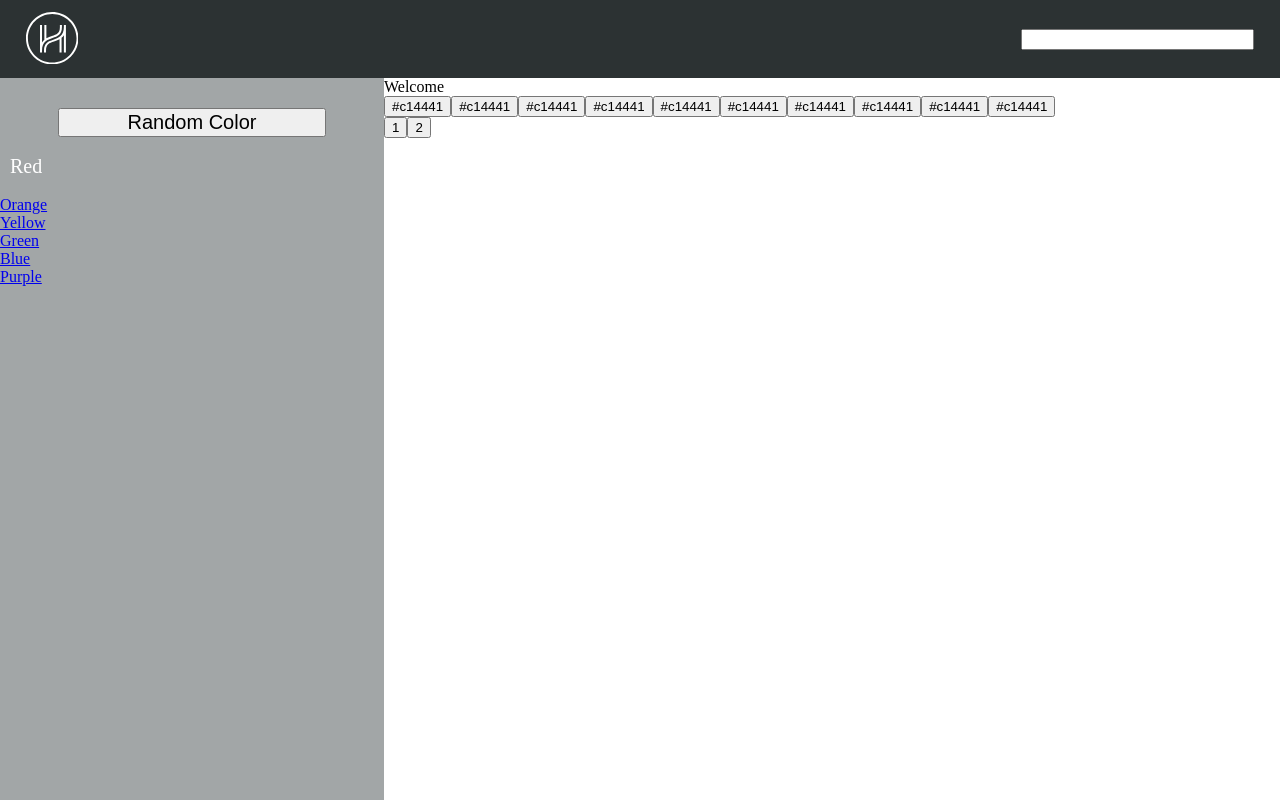
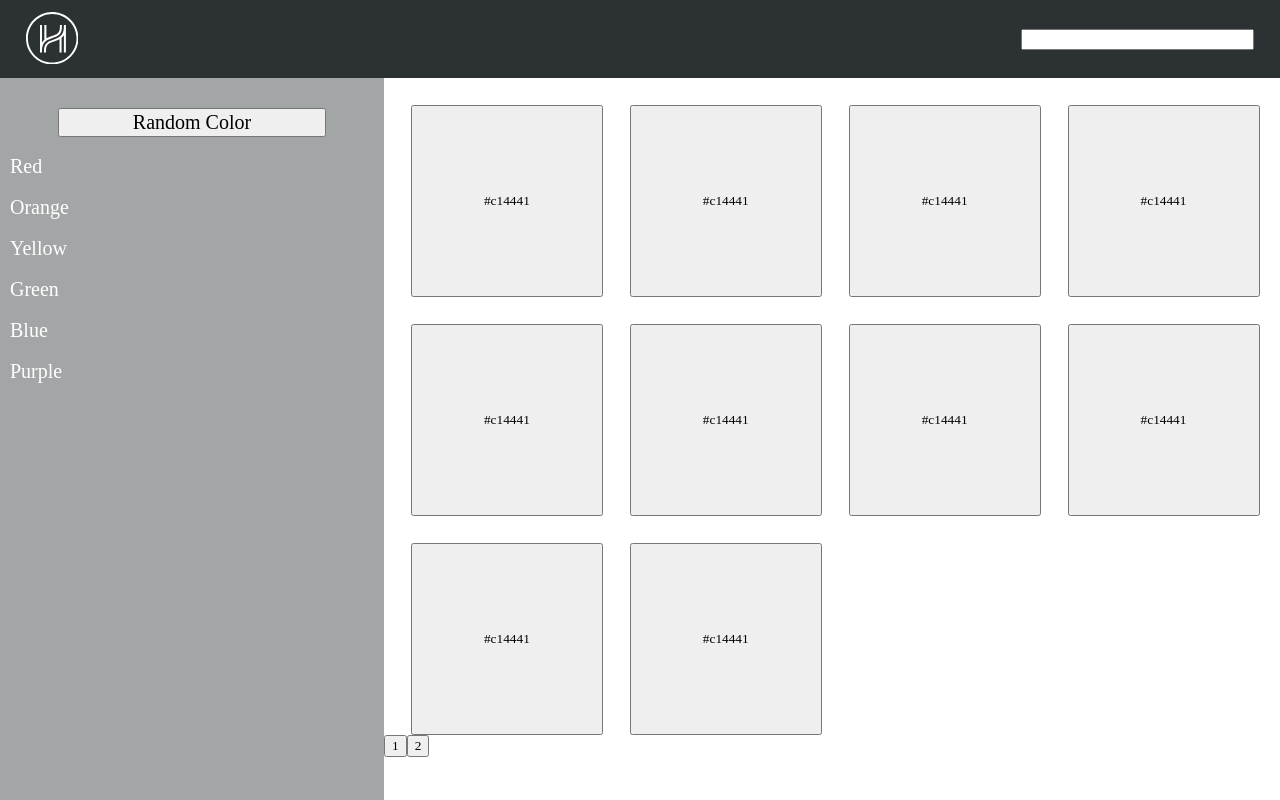
Before and after one commit to adithya-somasundaram/helpful-human, a React (Create React App) app: page / in a window 1280 px wide. Built offline with nearby package versions, Linux system fonts and the light colour scheme.

Commit message:
button styling

```diff
--- a/src/App.css
+++ b/src/App.css
@@ -1,4 +1,4 @@
-html,body{
+html,body,button{
   font-family: 'Source Serif Pro';
 }
 
--- a/src/App.js
+++ b/src/App.js
@@ -8,6 +8,7 @@ import './App.css';
 import Header from './components/Header'
 import Sidebar from './components/Sidebar'
 import ListView from './components/ListView'
+import DetailView from './components/DetailView'
 
 function App() {
   return (
@@ -16,6 +17,7 @@ function App() {
         <Header/>
         <Sidebar/>
         <Route exact path="/" component={ListView}/>
+        <Route exact path="/detail-view" component={DetailView}/>
       </Router>
     </div>
   );
--- /dev/null
+++ b/src/components/DetailView.js
@@ -0,0 +1,14 @@
+import React from 'react'
+
+function DetailView(props) {
+    const test = {
+        marginLeft : "35%"
+    }
+    return(
+        <div style={test}>
+            <h1>{props.location.state.color}</h1>
+        </div>
+    )
+}
+
+export default DetailView;
--- a/src/components/ListView.js
+++ b/src/components/ListView.js
@@ -1,51 +1,53 @@
-import React, {Component} from 'react';
+import React, { Component } from 'react';
+import { Link } from "react-router-dom";
 import * as colors from '../db.json'
 
 import '../style/ListView.css'
 
-class ListView extends Component{
-    constructor(props){
+import DetailView from './DetailView'
+
+class ListView extends Component {
+    constructor(props) {
         super(props)
 
         this.state = {
-            total : 0,
-            current : 0,
-            pages : [],
+            total: 0,
+            current: 0,
+            pages: [],
             color_objs: [[]],
         }
     }
 
-    componentDidMount(){
+    componentDidMount() {
         var temp = []
         var temp2 = []
         colors.data.map((block) => {
-            temp.push(<button onClick={() =>{
+            temp.push(<button onClick={() => {
                 this.setState({
-                    current : block.id-1
+                    current: block.id - 1
                 })
             }
             }>{block.id}</button>)
             var temp3 = []
             block.colors.map((current) => {
-            temp3.push(<button>{current}</button>)
+                temp3.push(<Link to={{ pathname: "/detail-view", state:{color:current} }}>
+                    <button className="color-button">{current}</button>
+                </Link>)
             })
             temp2.push(temp3)
         })
         this.setState({
             pages: temp,
-            color_objs : temp2
+            color_objs: temp2
         })
     }
 
 
-    render(){
-        return(
+    render() {
+        return (
             <div className="page">
-                <div>
-                    Welcome
-                </div>
                 {this.state.color_objs[this.state.current]}
-                <br/>
+                <br />
                 {this.state.pages}
             </div>
         )
--- a/src/components/Sidebar.js
+++ b/src/components/Sidebar.js
@@ -9,27 +9,27 @@ function Sidebar() {
             <button className="rand-button">Random Color</button>
             <br/>
             <br/>
-            <Link className="color-link" to='/detailed-view'>
+            <Link className="color-link" to='/detail-view'>
                 Red
             </Link>
             <br/>
-            <Link to='/detailed-view'>
+            <Link className="color-link" to='/detail-view'>
                 Orange
             </Link>
             <br/>
-            <Link to='/detailed-view'>
+            <Link className="color-link" to='/detail-view'>
                 Yellow
             </Link>
             <br/>
-            <Link to='/detailed-view'>
+            <Link className="color-link" to='/detail-view'>
                 Green
             </Link>
             <br/>
-            <Link to='/detailed-view'>
+            <Link className="color-link" to='/detail-view'>
                 Blue
             </Link>
             <br/>
-            <Link to='/detailed-view'>
+            <Link className="color-link" to='/detail-view'>
                 Purple
             </Link>
         </div>
--- a/src/style/ListView.css
+++ b/src/style/ListView.css
@@ -2,3 +2,10 @@
     position : absolute;
     padding-left: 30%;
 }
+
+.color-button {
+    width: 15vw;
+    height: 15vw;
+    margin-left: 3%;
+    margin-top : 3%;
+}
```
